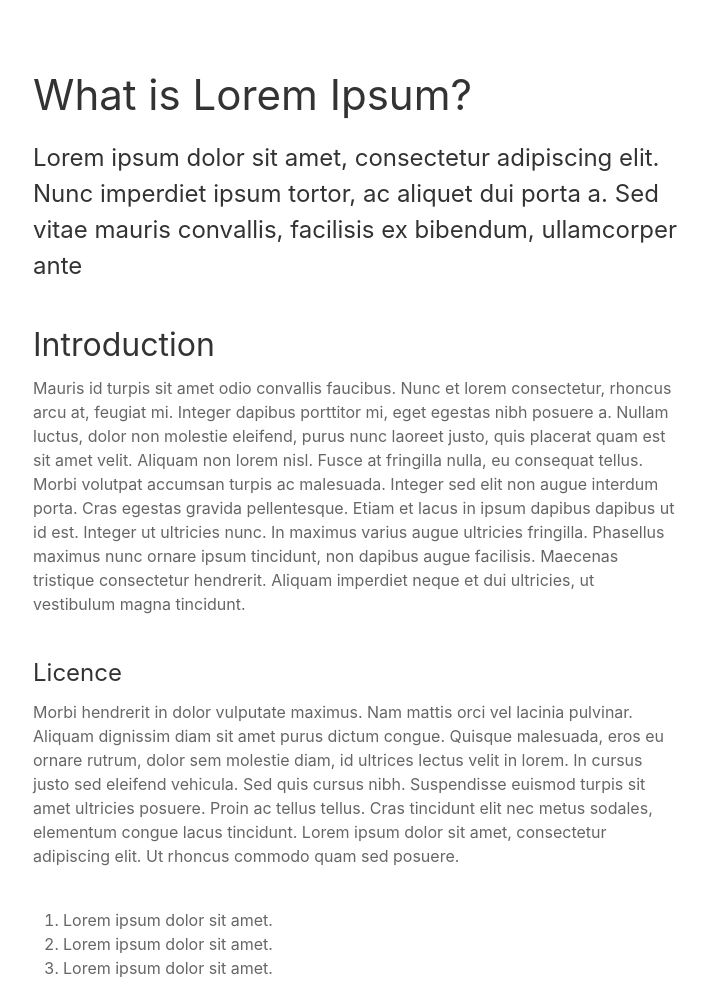
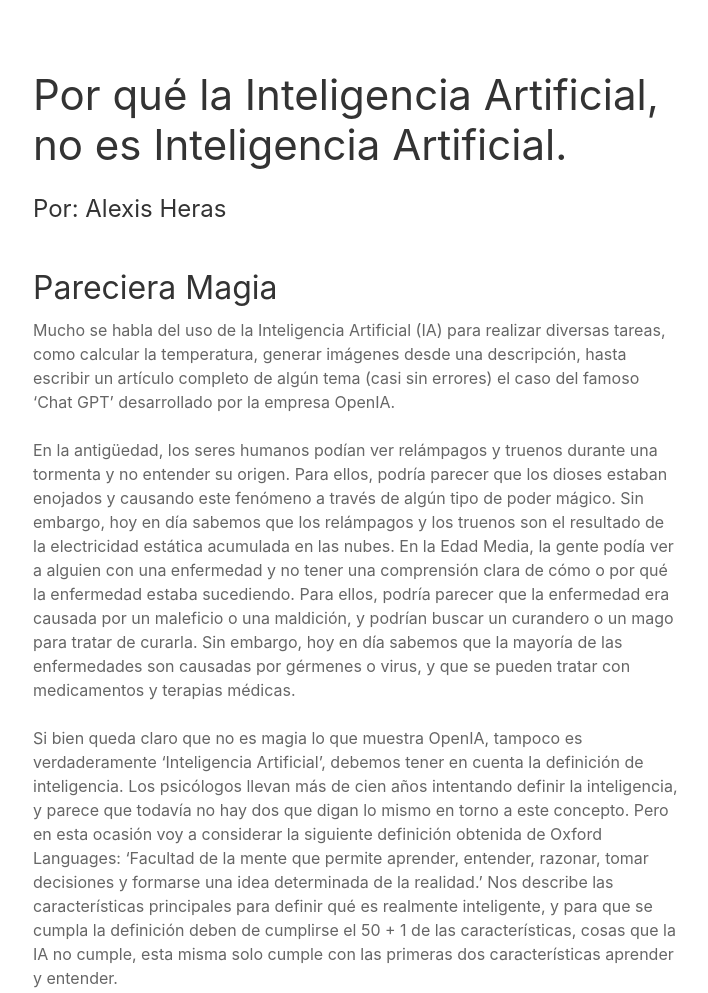
Before and after one commit to HerasAl/devenir-blog, a website: page public/article/index.html in a window 1280 px wide. Shown: the top 993 px of the page, without its empty margins (77-785 px from the left). Drawn offline with nearby package versions, Linux system fonts and the light colour scheme.

Commit message:
Estructurando primer articulo

```diff
--- a/public/article/index.html
+++ b/public/article/index.html
@@ -13,7 +13,7 @@
     <meta charset="UTF-8" />
     <meta http-equiv="X-UA-Compatible" content="IE=edge" />
     <meta name="viewport" content="width=device-width, initial-scale=1.0" />
-    <title>La ia</title>
+    <title>La IA, no es IA</title>
   </head>
   <body>
     <div class="uk-container">
@@ -21,27 +21,22 @@
         <div class="uk-width-2-3@m">
           <div class="uk-padding-large">
             <article class="uk-article">
-              <h1 class="uk-article-title">What is Lorem Ipsum?</h1>
+              <h1 class="uk-article-title">Por qué la Inteligencia Artificial, no es Inteligencia Artificial.</h1>
               <p class="uk-text-lead">
-                Lorem ipsum dolor sit amet, consectetur adipiscing elit. Nunc
-                imperdiet ipsum tortor, ac aliquet dui porta a. Sed vitae mauris
-                convallis, facilisis ex bibendum, ullamcorper ante
+                Por: Alexis Heras
               </p>
-              <h2 class="uk-margin-small-bottom" id="a">Introduction</h2>
+              <h2 class="uk-margin-small-bottom" id="a">Pareciera Magia</h2>
               <p class="uk-margin-small-top">
-                Mauris id turpis sit amet odio convallis faucibus. Nunc et lorem
-                consectetur, rhoncus arcu at, feugiat mi. Integer dapibus
-                porttitor mi, eget egestas nibh posuere a. Nullam luctus, dolor
-                non molestie eleifend, purus nunc laoreet justo, quis placerat
-                quam est sit amet velit. Aliquam non lorem nisl. Fusce at
-                fringilla nulla, eu consequat tellus. Morbi volutpat accumsan
-                turpis ac malesuada. Integer sed elit non augue interdum porta.
-                Cras egestas gravida pellentesque. Etiam et lacus in ipsum
-                dapibus dapibus ut id est. Integer ut ultricies nunc. In maximus
-                varius augue ultricies fringilla. Phasellus maximus nunc ornare
-                ipsum tincidunt, non dapibus augue facilisis. Maecenas tristique
-                consectetur hendrerit. Aliquam imperdiet neque et dui ultricies,
-                ut vestibulum magna tincidunt.
+                Mucho se habla del uso de la Inteligencia Artificial (IA) para realizar diversas tareas, como calcular la temperatura, generar imágenes desde una descripción, hasta escribir un artículo completo de algún tema (casi sin errores) el caso del famoso ‘Chat GPT’ desarrollado por la empresa OpenIA.
+<br>
+<br>
+En la antigüedad, los seres humanos podían ver relámpagos y truenos durante una tormenta y no entender su origen. Para ellos, podría parecer que los dioses estaban enojados y causando este fenómeno a través de algún tipo de poder mágico. Sin embargo, hoy en día sabemos que los relámpagos y los truenos son el resultado de la electricidad estática acumulada en las nubes.
+
+En la Edad Media, la gente podía ver a alguien con una enfermedad y no tener una comprensión clara de cómo o por qué la enfermedad estaba sucediendo. Para ellos, podría parecer que la enfermedad era causada por un maleficio o una maldición, y podrían buscar un curandero o un mago para tratar de curarla. Sin embargo, hoy en día sabemos que la mayoría de las enfermedades son causadas por gérmenes o virus, y que se pueden tratar con medicamentos y terapias médicas.
+<br>
+<br>
+Si bien queda claro que no es magia lo que muestra OpenIA, tampoco es verdaderamente ‘Inteligencia Artificial’, debemos tener en cuenta la definición de inteligencia. Los psicólogos llevan más de cien años intentando definir la inteligencia, y parece que todavía no hay dos que digan lo mismo en torno a este concepto. Pero en esta ocasión voy a considerar la siguiente definición obtenida de Oxford Languages: ‘Facultad de la mente que permite aprender, entender, razonar, tomar decisiones y formarse una idea determinada de la realidad.’ Nos describe las características principales para definir qué es realmente inteligente, y para que se cumpla la definición deben de cumplirse el 50 + 1 de las características, cosas que la IA no cumple, esta misma solo cumple con las primeras dos características aprender y entender.
+
               </p>
               <h3 class="uk-margin-small-bottom" id="a1">Licence</h3>
               <p class="uk-margin-small-top">
@@ -137,11 +132,11 @@
         </div>
         <div class="uk-width-1-3@m">
           <div class="uk-visible@m" uk-sticky="offset: 40; bottom: #article;">
-            <h2>Table of Contents</h2>
+            <h2>Tabla de contenido</h2>
             <div>
               <div uk-scrollspy-nav="closest: a; scroll: true; offset: 40;">
                 <ul class="uk-list">
-                  <li><a href="#a">Introduction</a></li>
+                  <li><a href="#a">Pareciera Magia</a></li>
                   <li><a href="#a1">Licence</a></li>
                   <li><a href="#b">nstallation</a></li>
                   <li><a href="#b1">System requirements check</a></li>
```
